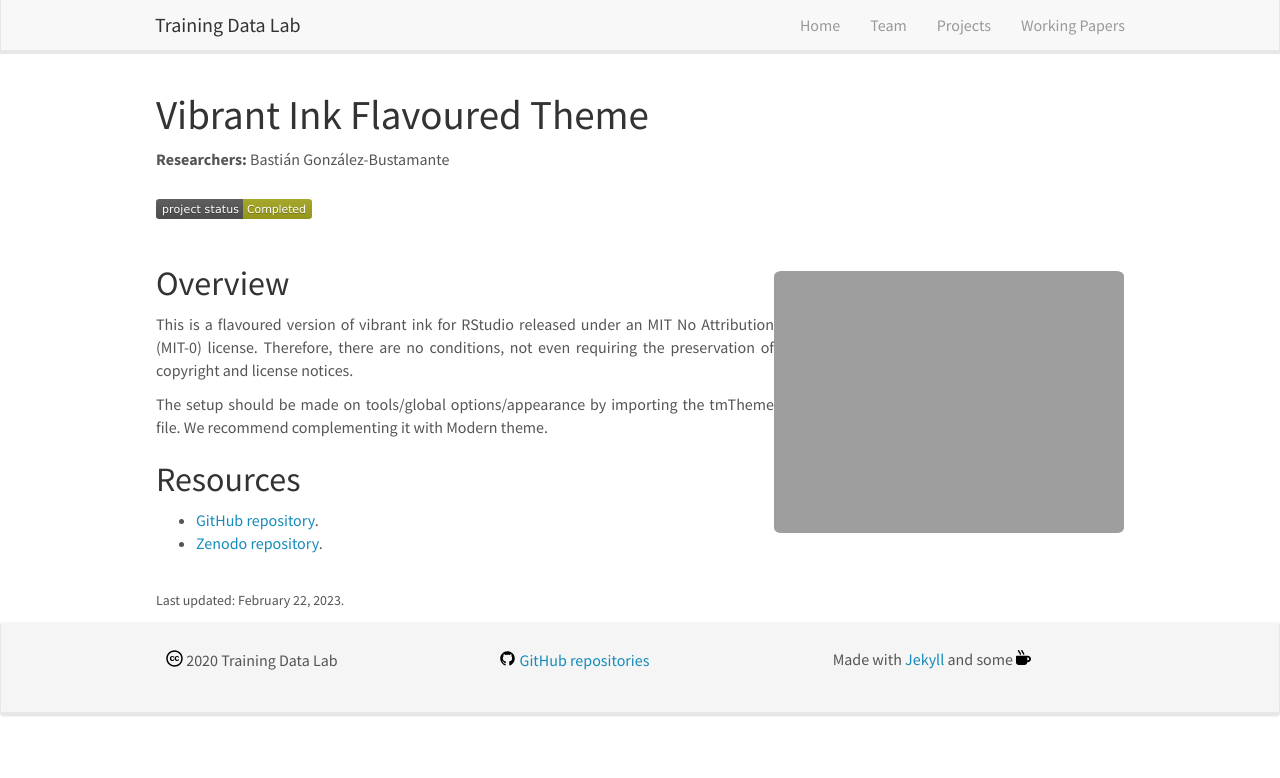
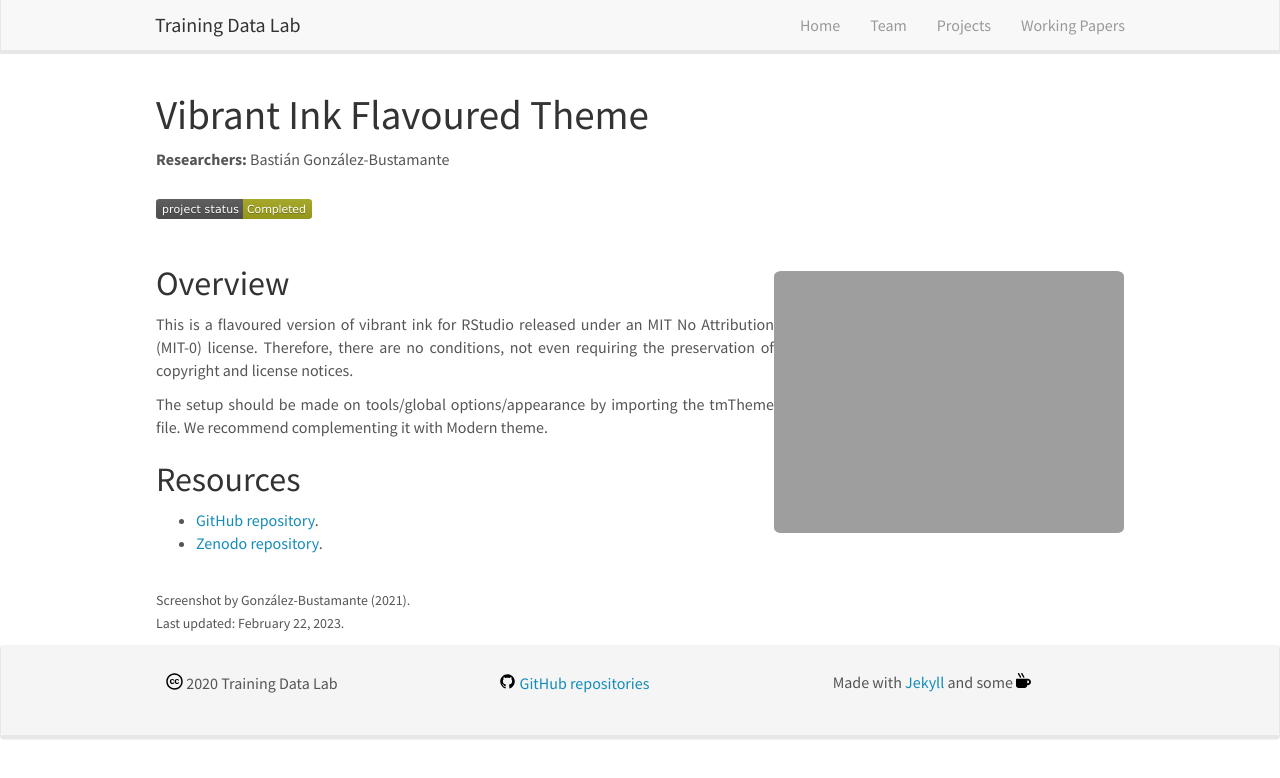
Before and after one commit to training-datalab/old-training-datalab.com, a Jekyll site: the page built from _pages/vibrant-ink-flavoured-theme.md, in a window 1280 px wide. Shown: the top 778 px of the page. Built offline with Jekyll 4.4.1, drawn with Linux system fonts in a browser that asks for light colours; nearby versions of some CDN libraries.

Commit message:
Update vibrant-ink-flavoured-theme.md

```diff
--- a/_pages/vibrant-ink-flavoured-theme.md
+++ b/_pages/vibrant-ink-flavoured-theme.md
@@ -26,4 +26,5 @@ permalink: /projects/vibrant-ink-flavoured-theme
 - <a href="https://doi.org/10.5281/zenodo.5703436" target="_blank">Zenodo repository</a>.
 
 <br />
+<small>Screenshot by González-Bustamante (2021).</small><br />
 <small>Last updated: February 22, 2023.</small>
```
